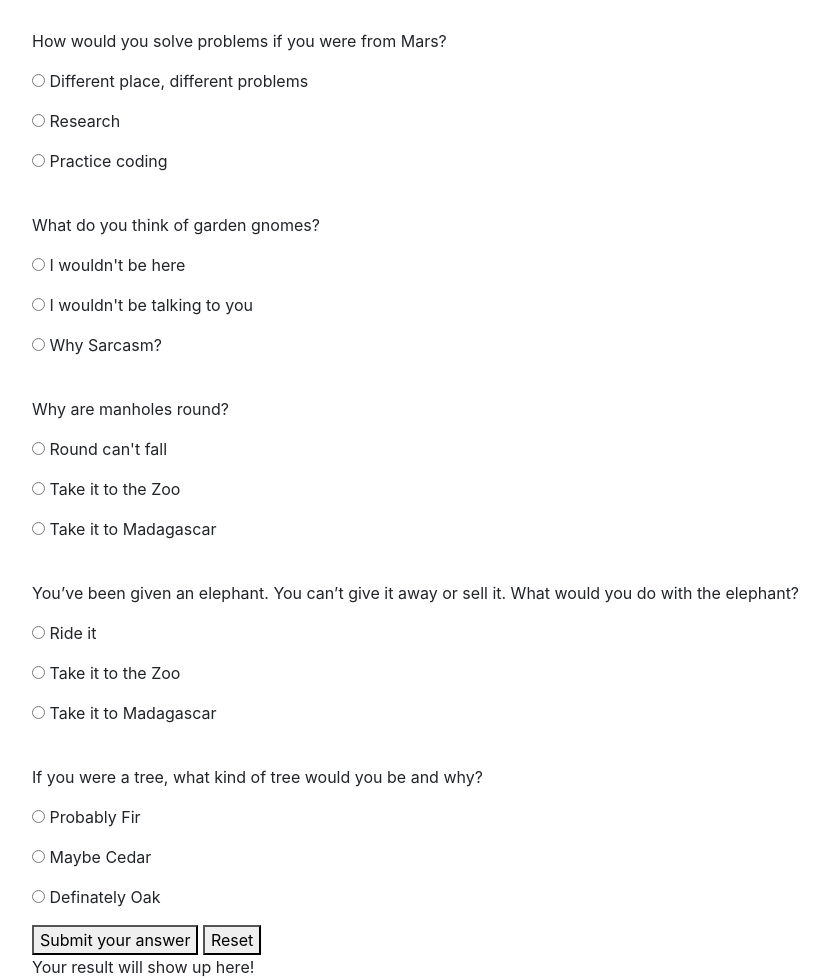
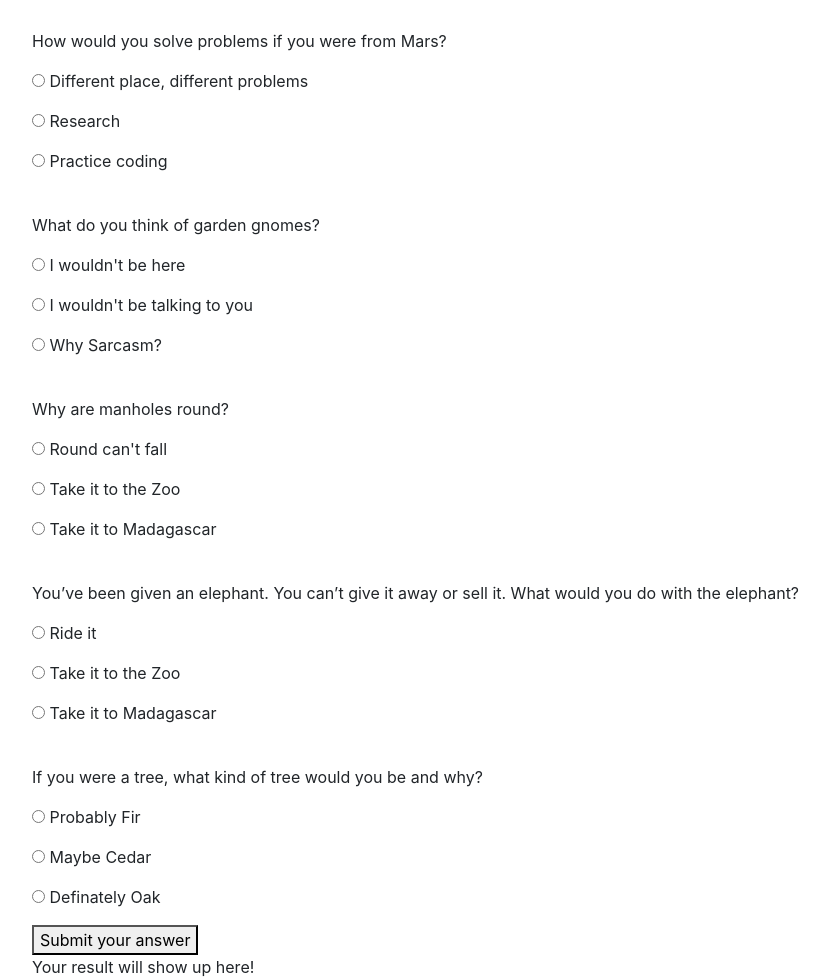
Before and after one commit to godfreyowidi/programmingLanguageSuggester, a plain HTML site: page index.html in a window 1280 px wide. Shown: the part 51-1030 px from the top of the page, without its empty margins (53-882 px from the left). Drawn offline with Linux system fonts and the light colour scheme.

Commit message:
WIP: Removed the reset button.

```diff
--- a/index.html
+++ b/index.html
@@ -51,7 +51,6 @@
       </div>
     </form>
       <button type="submit" id="submit" onclick="tabulate()">Submit your answer</button>
-      <button type="reset" id="reset" onclick="resetAnswer()">Reset</button>
       <div id="answer">Your result will show up here!</div>
 
 
```
